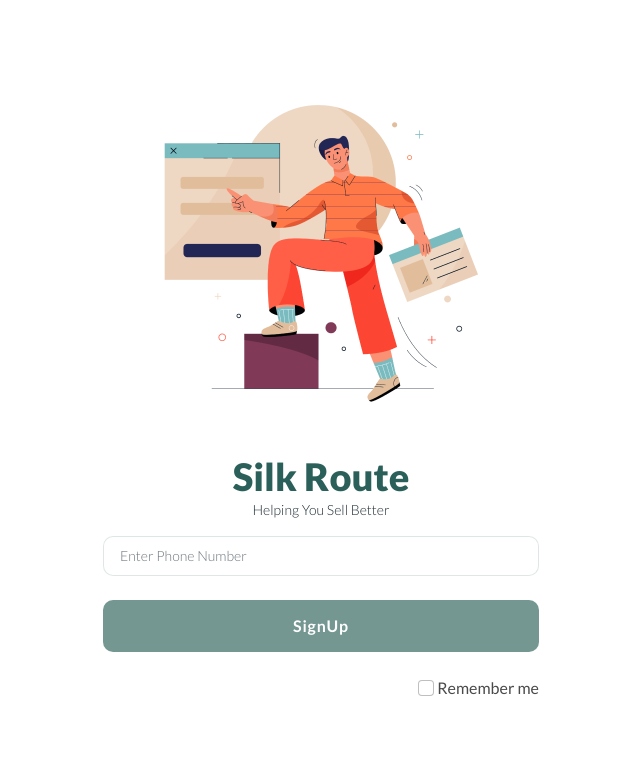
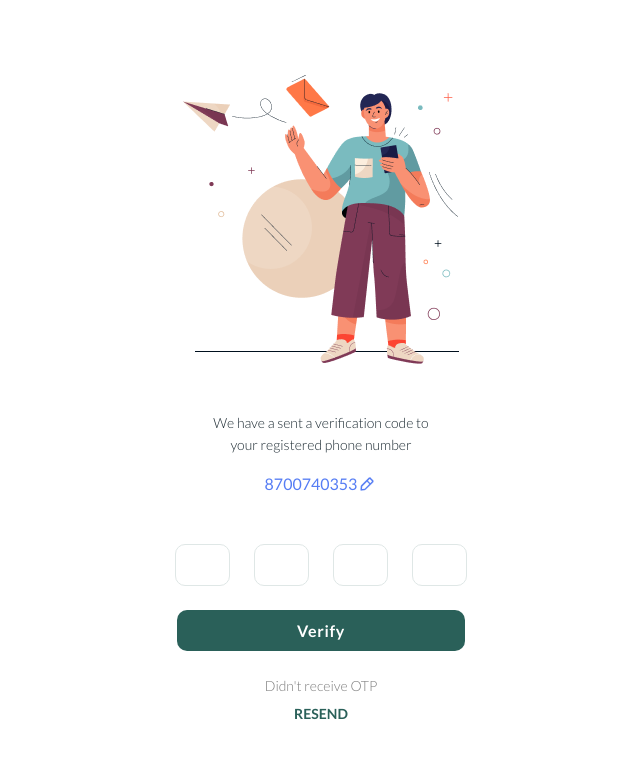
Before and after one commit to Aryan-ki-codepanti/silkroute-client-OnCloud, a React (Create React App) app: page / in a window 1280 px wide. Shown: the top 758 px of the page, without its empty margins (319-959 px from the left). Built offline with nearby package versions, Linux system fonts and the light colour scheme.

Commit message:
Changed APP JS

```diff
--- a/package.json
+++ b/package.json
@@ -6,6 +6,7 @@
     "@testing-library/jest-dom": "^5.14.1",
     "@testing-library/react": "^11.2.7",
     "@testing-library/user-event": "^12.8.3",
+    "axios": "^0.21.4",
     "react": "^17.0.2",
     "react-dom": "^17.0.2",
     "react-router-dom": "^5.3.0",
--- a/src/App.js
+++ b/src/App.js
@@ -1,4 +1,5 @@
 
+import OTP from "./components/OTP";
 import SignUp from "./components/SignUp";
 import "./css/SignUp.css";
 import "./css/utils.css";
@@ -12,7 +13,8 @@ function App() {
 
     return (
         <>
-            <SignUp />
+            {/* <SignUp /> */}
+            <OTP phone="8700740353" />
         </>
     );
 }
```
Also changed, not shown: 1 other file (tests, documents, lock files or other folders).
